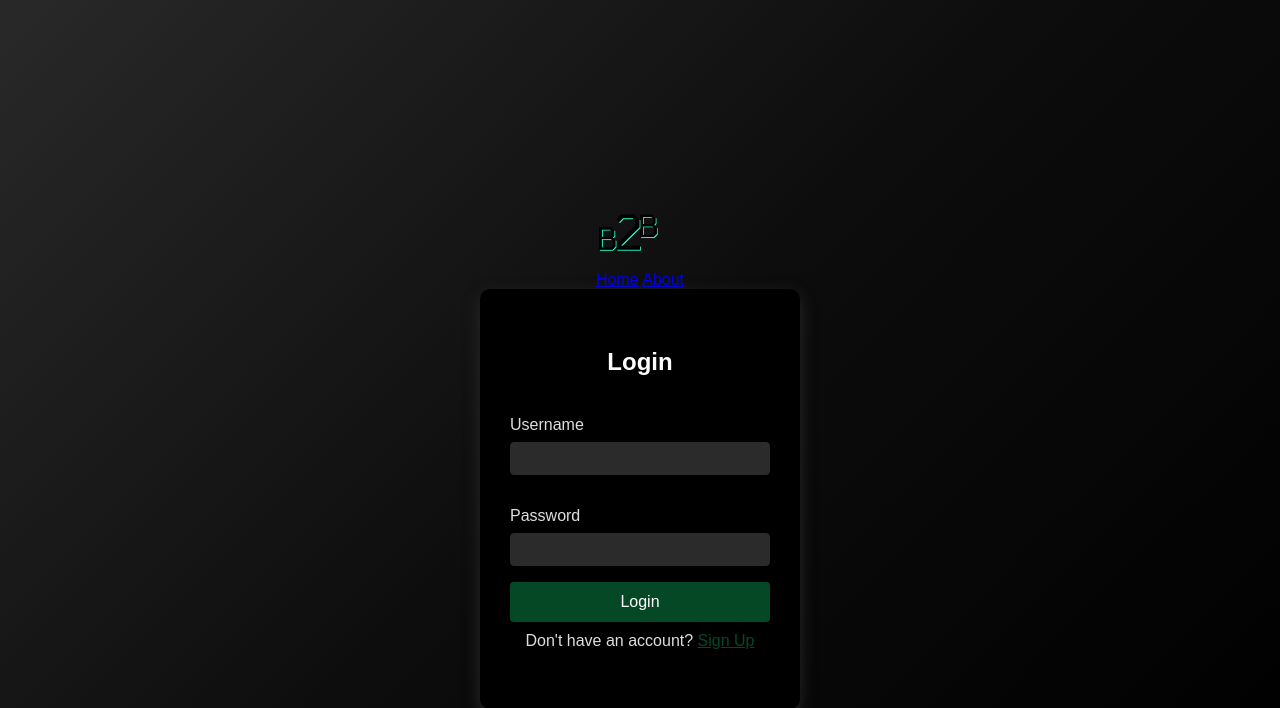
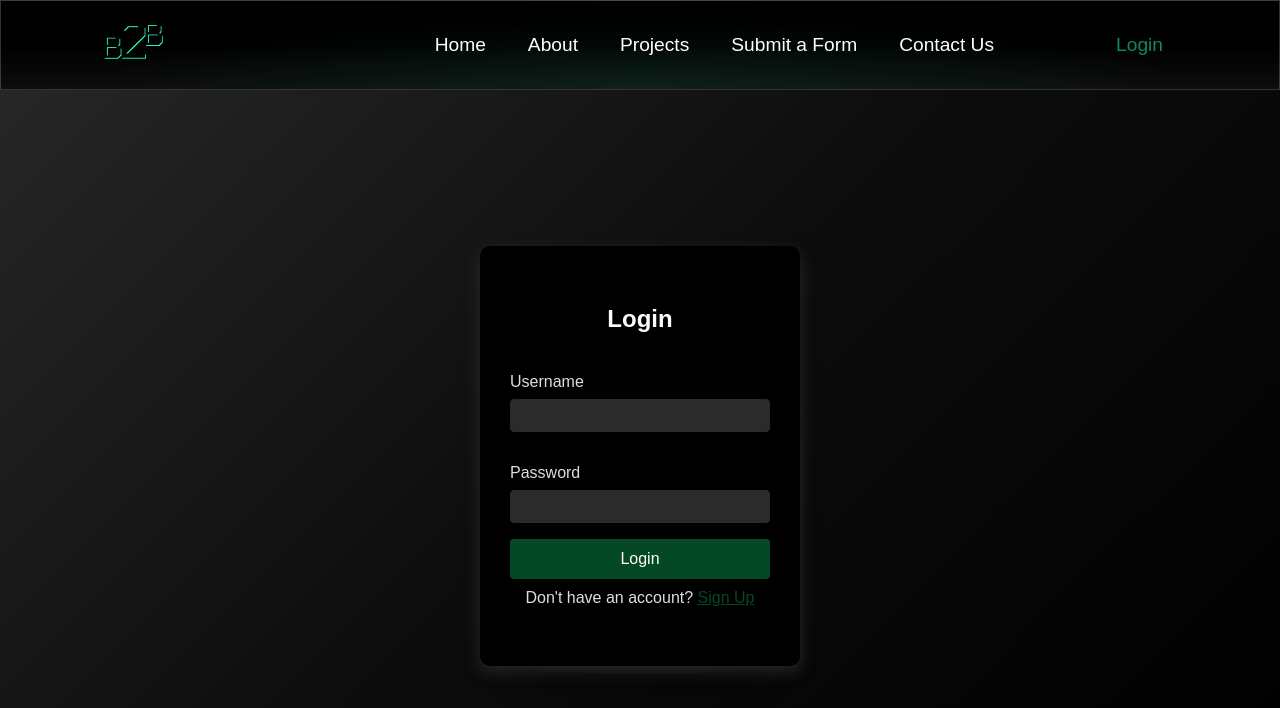
Before and after one commit to rube11/bit2byte, a Django app: page /login/ in a window 1280 px wide. Shown: the top 708 px of the page. Run offline with Django 5.2, Linux system fonts and the light colour scheme; some web fonts are replaced.

Commit message:
Finalized navigation bar

```diff
--- a/bittobyte/templates/frontpage.html
+++ b/bittobyte/templates/frontpage.html
@@ -11,7 +11,7 @@
 
 
 <body>
-
+  <!-- MAIN NAVIGATION BAR -->
   <header class="header">
     <a href="{% url 'home' %}">
       <img src="{% static 'B2B Logo.png' %}" alt="Club logo" class="imglogo">
@@ -40,6 +40,7 @@
 
   </header>
 
+  <!-- SIDE NAVIGATION BAR -->
   <header class="side-bar--header">
     <nav class="side-links">
       <a href="{% url 'home' %}" class="{% if request.path == '/' %}active{% endif %}">Home</a>
--- a/bittobyte/templates/loginpage.html
+++ b/bittobyte/templates/loginpage.html
@@ -8,17 +8,50 @@
     <link rel="stylesheet" href ="{% static 'lp.css' %}">
 </head>
 <body>
-    <div class="tab-bar container">
-        <div class="imgcontainer">
-            <a href="{% url 'home' %}">
-                <img src="{% static 'B2B Logo.png' %}" alt="Club logo" class="imglogo">
+    <header class="header">
+        <a href="{% url 'home' %}">
+          <img src="{% static 'B2B Logo.png' %}" alt="Club logo" class="imglogo">
+        </a>
+
+        <div class="hamburger-menu">
+          <span></span>
+          <span></span>
+          <span></span>
+        </div>
+
+        <nav class="navbar-links">
+          <a href="{% url 'home' %}" class="{% if request.path == '/' %}active{% endif %}">Home</a>
+          <a href="{% url 'about' %}" class="{% if request.path == '/about/' %}active{% endif %}">About</a>
+          <a href="#">Projects</a>
+          <a href="#">Submit a Form</a>
+          <a href="#">Contact Us</a>
+
+          <div class="navbar-links--login">
+            <a href="{% url 'login' %}">
+              <i class="fa-regular fa-user" style="color: hsl(164, 73%, 30%);"></i>
+              Login
             </a>
-        </div>
-        <div class="tab-links container">
-            <a href="{% url 'home' %}">Home</a>
-            <a href="{% url 'about' %}">About</a>
-        </div>
-    </div>
+          </div>
+        </nav>
+
+      </header>
+
+      <header class="side-bar--header">
+        <nav class="side-links">
+          <a href="{% url 'home' %}" class="{% if request.path == '/' %}active{% endif %}">Home</a>
+          <a href="{% url 'about' %}" class="{% if request.path == '/about/' %}active{% endif %}">About</a>
+          <a href="#">Projects</a>
+          <a href="#">Submit a Form</a>
+          <a href="#">Contact Us</a>
+
+
+          <a href="{% url 'login' %}">
+            <i class="fa-regular fa-user" style="color: hsl(164, 73%, 30%);"></i>
+            Login
+          </a>
+
+        </nav>
+      </header>
 
 
     <div class="form-container">
```
